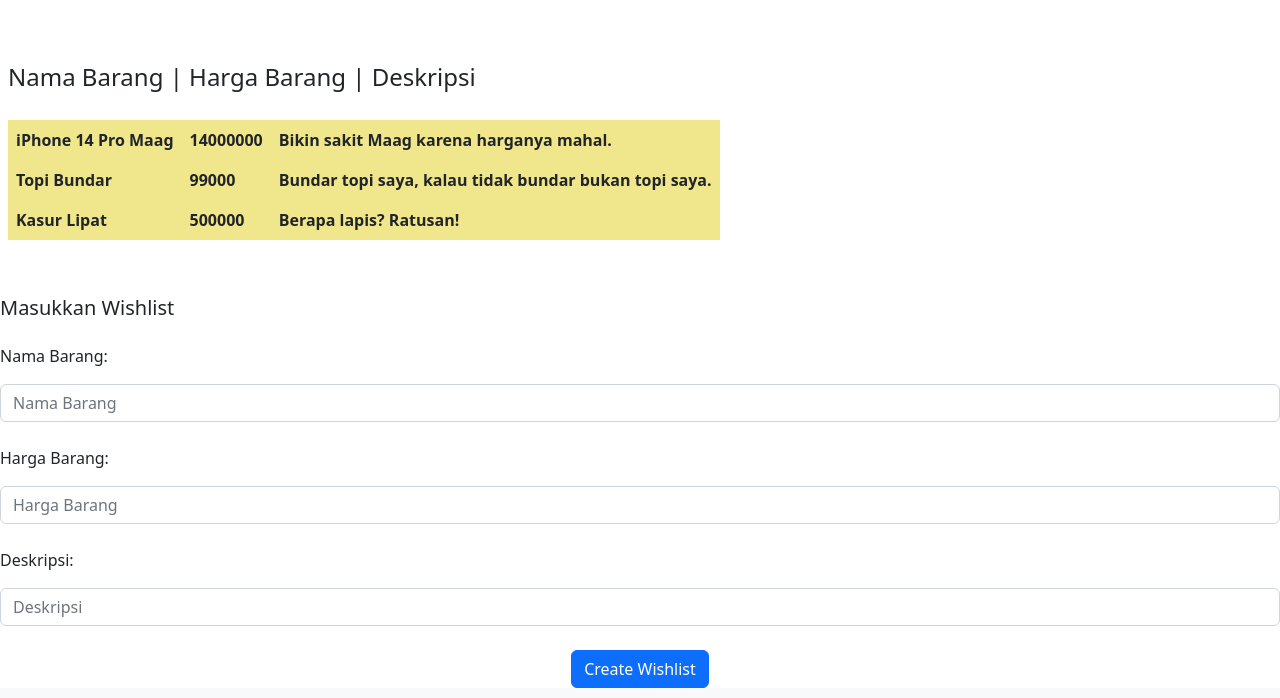
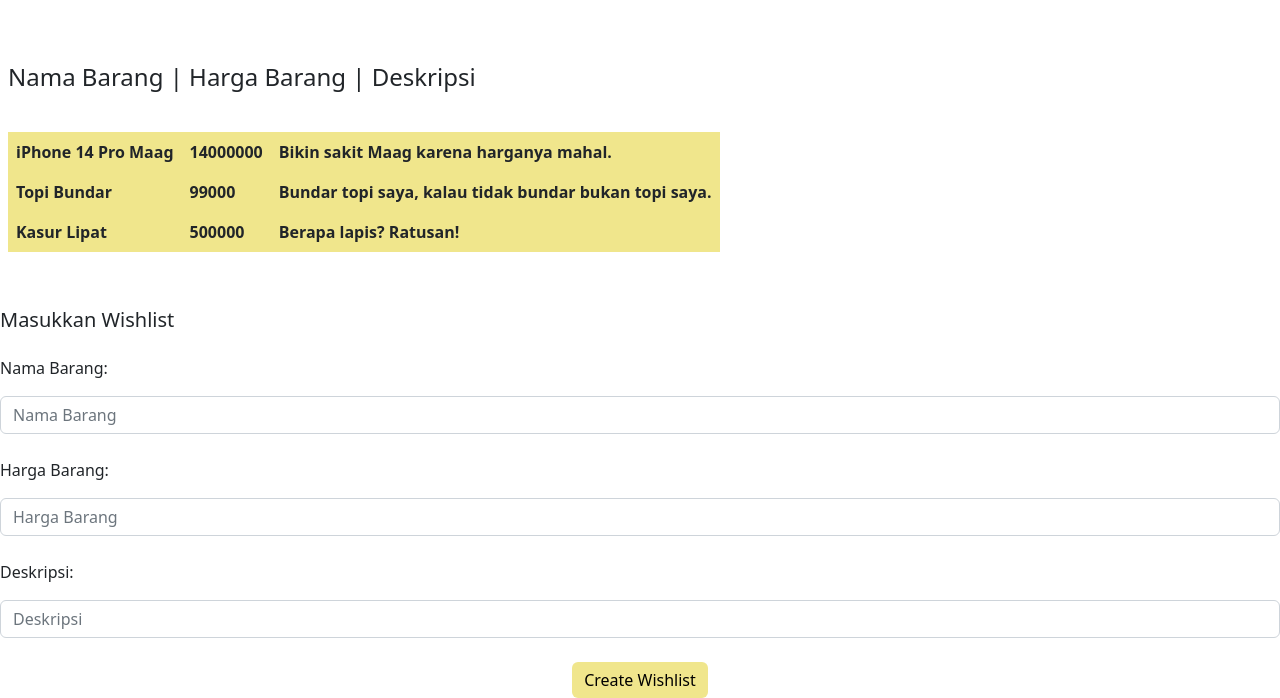
Before and after one commit to achievagemilang/django-lab1, a Django app: template wishlist/templates/wishlist-ajax.html in a window 1280 px wide. Shown: the part 137-835 px from the top of the page. Run offline with Django 4.2, Linux system fonts and the light colour scheme; the template is opened without the code that fills it, so the values that code supplies are empty; data comes from the database, SQL or seed files in the repository.

Commit message:
lab 5 pbp

```diff
--- a/wishlist/templates/wishlist-ajax.html
+++ b/wishlist/templates/wishlist-ajax.html
@@ -26,7 +26,7 @@
 <br></br>
     <h4 style = "padding:8px;"> Nama Barang     |   Harga Barang    |     Deskripsi</h4>
 
-  <div style="padding:2px">
+  <div style="padding:8px">
   </div>
   <div id = "div" style="padding:8px"> </div>
 
@@ -52,7 +52,7 @@
               </div>
 
               <div class = "text-center">
-                <button class="btn btn-primary w-full" type="submit" id = "idForm"> Create Wishlist </button>
+                <button class="btn btn-primary w-full" style = "background-color: khaki; color: black; border: none;"type="submit" id = "idForm"> Create Wishlist </button>
               </div>
             </div>
           </form>
```
